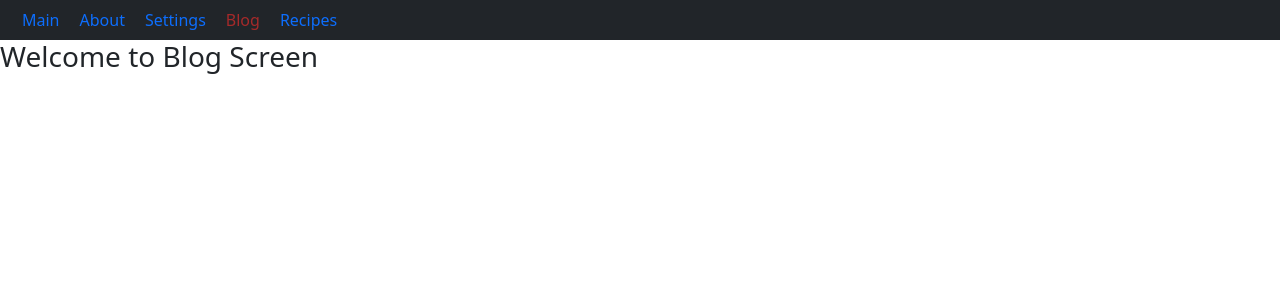
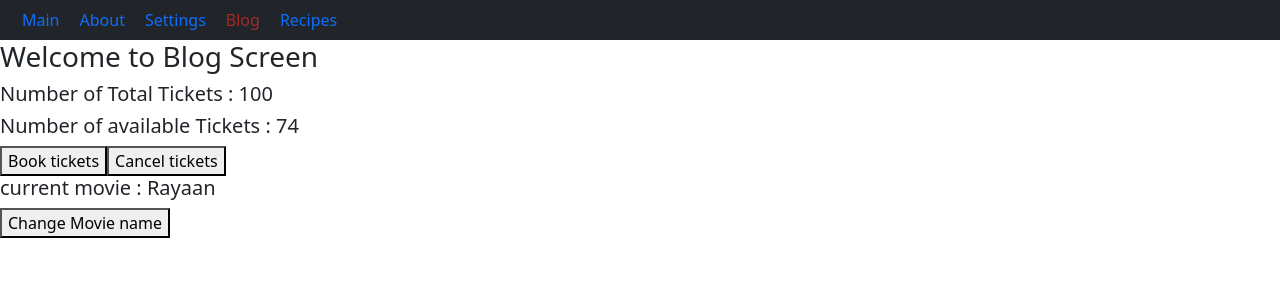
Before and after one commit to MeghanaTelukuntla/july2, a React (Create React App) app: page /blog in a window 1280 px wide. Shown: the top 300 px of the page. Built offline with nearby package versions, Linux system fonts and the light colour scheme.

Commit message:
Example of Use Reducer

```diff
--- a/src/Screens/blog-screen.js
+++ b/src/Screens/blog-screen.js
@@ -1,12 +1,14 @@
 // import { Navbar } from "react-bootstrap";
 
 import Navbar from "../navbar/navbars";
+import UseReducer from "../use-reducer/use-reducer";
 
 const BlogScreen=()=>{
     return(
         <>
         <Navbar/>
         <h3>Welcome to Blog Screen</h3>
+        <UseReducer/>
         </>
     );
 };
--- /dev/null
+++ b/src/use-reducer/helper.js
@@ -0,0 +1,39 @@
+export const actionTypes = {
+    BOOK_TICKETS: "BOOK_TICKETS",
+    CANCEL_TICKETS: "CANCEL_TICKETS",
+    CHANGE_TOTAL_TICKETS: "CHANGE_TOTAL_TICKETS",
+    CHANGE_MOVIE: "CHANGE_MOVIE",
+  };
+
+  export const initialState = {
+    movieTheater: "PVR",
+    location: "LULU mall",
+    movieName: "Rayaan",
+    totalTickets: 100,
+    bookedTickets: 26,
+    currentAvailableTickets: 74,
+  };
+
+  export const reducer = (state, action) => {
+    console.log("i am reaching reducer");
+    switch (action.type) {
+      case actionTypes.BOOK_TICKETS:
+        return {
+          ...state,
+          bookedTickets: state.bookedTickets + action.payload,
+          currentAvailableTickets: state.currentAvailableTickets - action.payload,
+        };
+      case actionTypes.CANCEL_TICKETS:
+        return {
+          ...state,
+          bookedTickets: state.bookedTickets - action.payload,
+          currentAvailableTickets: state.currentAvailableTickets + action.payload,
+        };
+      case actionTypes.CHANGE_TOTAL_TICKETS:
+        return { ...state, totalTickets: state.totalTickets + action.payload };
+      case actionTypes.CHANGE_MOVIE:
+        return { ...state, movieName: action.payload };
+      default:
+        return state;
+    }
+  };
--- /dev/null
+++ b/src/use-reducer/use-reducer.js
@@ -0,0 +1,44 @@
+import React, { useReducer } from "react";
+import { actionTypes, initialState, reducer } from "./helper";
+
+function UseReducer() {
+  const [currentState, dispatchFunction] = useReducer(reducer, initialState);
+
+  const bookTicketHandler = () => {
+    dispatchFunction({
+      type: actionTypes.BOOK_TICKETS,
+      payload: 10,
+    });
+  };
+
+  const cancelTicketHandler = () => {
+    dispatchFunction({
+      type: actionTypes.CANCEL_TICKETS,
+      payload: 2,
+    });
+  };
+
+  const movieChangeHandler = () => {
+    dispatchFunction({
+      type: actionTypes.CHANGE_MOVIE,
+      payload: "Kalki",
+    });
+  };
+
+  return (
+    <div>
+      <h5>Number of Total Tickets : {currentState.totalTickets}</h5>
+      <h5>
+        Number of available Tickets : {currentState.currentAvailableTickets}
+      </h5>
+
+      <button onClick={bookTicketHandler}>Book tickets</button>
+
+      <button onClick={cancelTicketHandler}>Cancel tickets</button>
+      <h5>current movie : {currentState.movieName}</h5>
+      <button onClick={movieChangeHandler}>Change Movie name</button>
+    </div>
+  );
+}
+
+export default UseReducer;
```
